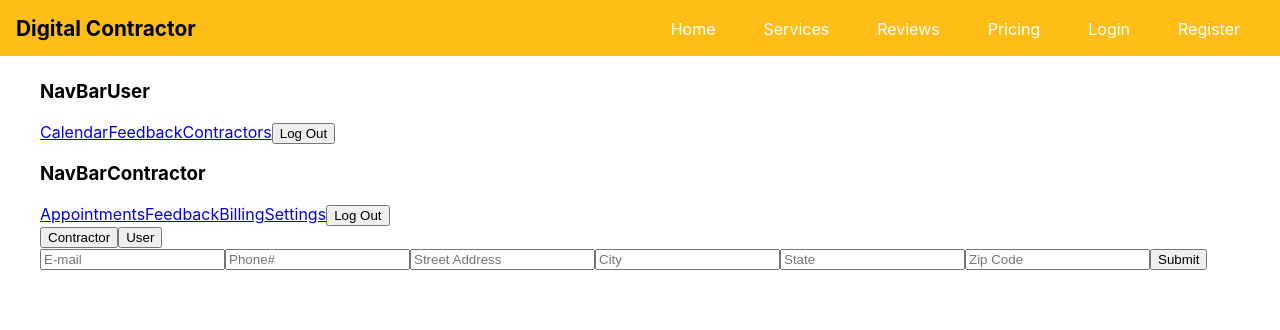
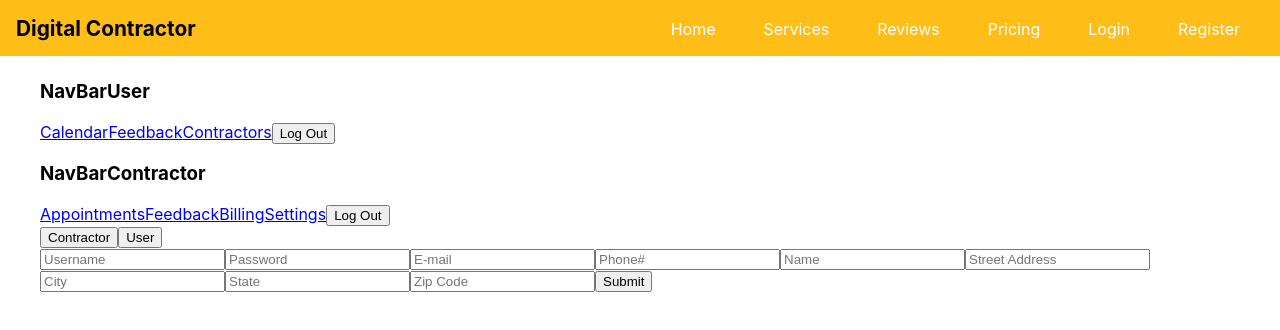
Before and after one commit to pt3-labs-contractor/PT3Labs_Contractor_FE, a React (Create React App) app in the folder client/: page /register in a window 1280 px wide. Both pictures are taken after a click on the button "Contractor". Shown: the top 330 px of the page. Built offline with nearby package versions, Linux system fonts and the light colour scheme; no server answers.

Commit message:
Fix minor issues with the registration page
There were a few minor issues with how I was creating the objects to pass back the backend. Those were resolved and it is fully functional.

```diff
--- a/client/src/App.js
+++ b/client/src/App.js
@@ -39,10 +39,7 @@ function App(props) {
           <Route path="/contractors/:id" component={Contractor} />
           <Route path="/login" component={Login} />
           <Route path="/redirect/:token" component={Redirect} />
-          <Route
-            path="/register"
-            render={props => <Register {...props} oauth={true} />}
-          />
+          <Route path="/register" component={Register} />
           <Route
             path="/calendar"
             render={props => <Calendar contractor={{}} />}
--- a/client/src/components/register/Register.js
+++ b/client/src/components/register/Register.js
@@ -18,14 +18,7 @@ function Register(props) {
     event.preventDefault();
     const bearer = 'Bearer ' + localStorage.getItem('jwt');
     const headers = { authorization: bearer };
-    const {
-      email,
-      phoneNumber,
-      streetAddress,
-      city,
-      stateAbbr,
-      zipCode,
-    } = values;
+    // var { email, phoneNumber } = values;
 
     if (!oauth) {
       axios
@@ -42,18 +35,11 @@ function Register(props) {
           console.log(err);
         });
     } else {
-      const userUpdate = Object.entries({
-        email,
-        phoneNumber,
-      });
+      const userUpdate = {};
+      userUpdate.email = values.email;
+      userUpdate.phoneNumber = values.phoneNumber;
 
-      const contractorUpdate = Object.entries({
-        phoneNumber,
-        streetAddress,
-        city,
-        stateAbbr,
-        zipCode,
-      });
+      const { email, ...contractorUpdate } = values;
 
       if (contractor) {
         axios
@@ -80,15 +66,13 @@ function Register(props) {
           .put(
             'https://fierce-plains-47590.herokuapp.com/api/users',
             userUpdate,
-            {
-              headers,
-            }
+            { headers }
           )
           .then(res => {
             props.history.push('/');
           })
           .catch(err => {
-            console.log(err);
+            console.log(err.response.data.message);
           });
       }
     }
@@ -123,6 +107,11 @@ function Register(props) {
         {contractor && (
           <>
             <input
+              name="contractorName"
+              placeholder="Name"
+              onChange={handleChange}
+            />
+            <input
               name="streetAddress"
               placeholder="Street Address"
               onChange={handleChange}
```
